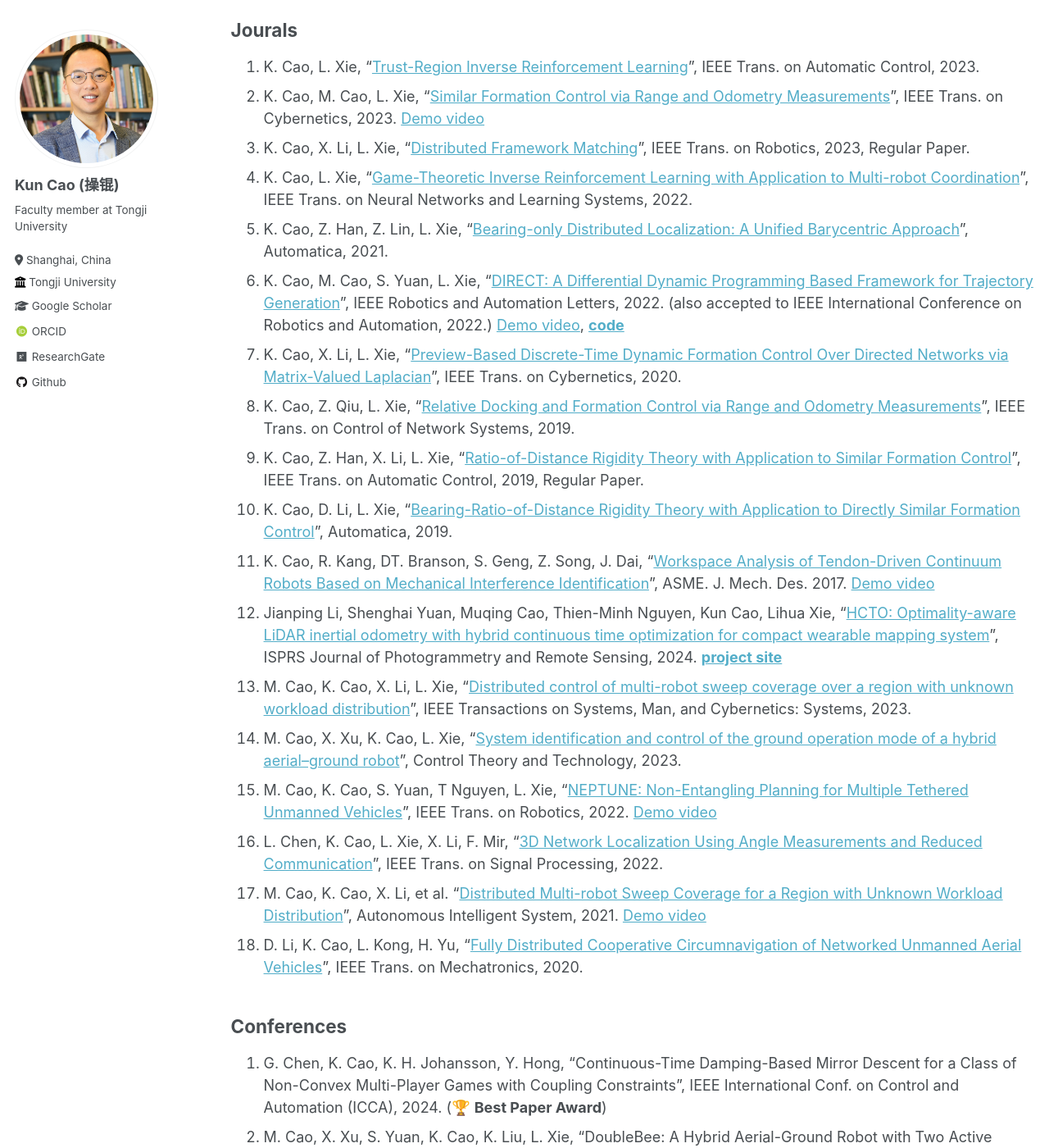
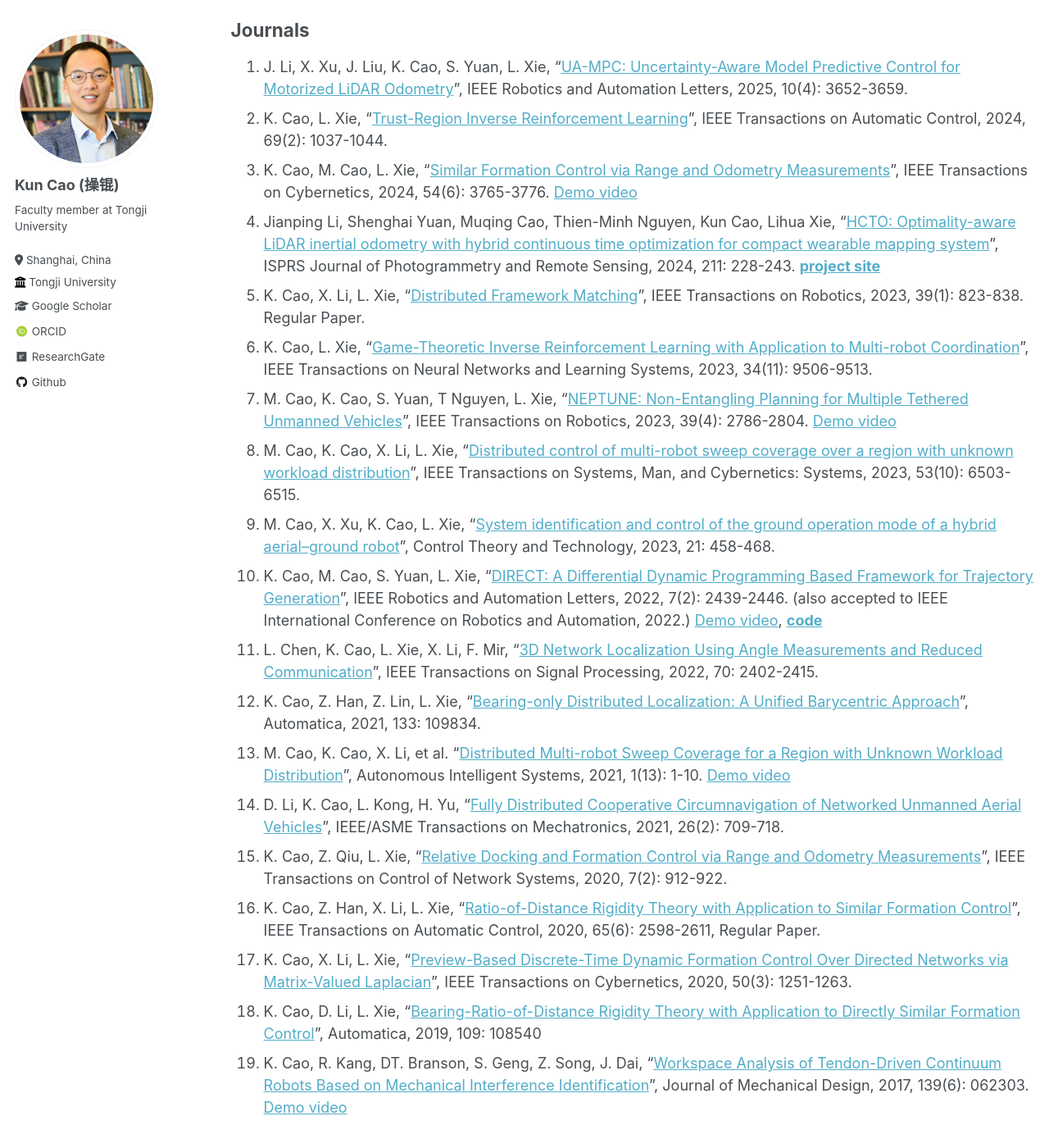
Before and after one commit to ntu-caokun/ntu-caokun.github.io, a Jekyll site: the page built from _pages/publications.md, in a window 1280 px wide and 1400 px high, scrolled down 407 px. Shown: the whole window at 82% size. Built offline with Jekyll 4.4.1, drawn with Linux system fonts in a browser that asks for light colours; some web fonts are replaced.

Commit message:
Update publications.md with detailed info

```diff
--- a/_pages/publications.md
+++ b/_pages/publications.md
@@ -19,25 +19,34 @@ author_profile: true
 1. K. Cao, X. Xu, W. Jin, K. H. Johansson, L. Xie, “A Differential Dynamic Programming Framework for Inverse Reinforcement Learning”, submitted to IEEE Trans. on Robotics, 2024. [manuscript submitted to Arxiv](https://kth-my.sharepoint.com/:b:/g/personal/caokun_ug_kth_se/EZY-Oa4qcf5IrsuUMUZGUwoBvD2fjrucnGNRvCyBFLAh5A?e=xGBqcV), [Arxiv Link](https://arxiv.org/abs/2407.19902)
 
 
-## Jourals
-1. K. Cao, L. Xie, “[Trust-Region Inverse Reinforcement Learning](https://ieeexplore.ieee.org/document/10121904)”, IEEE Trans. on Automatic Control, 2023.
-1. K. Cao, M. Cao, L. Xie, “[Similar Formation Control via Range and Odometry Measurements](https://ieeexplore.ieee.org/document/10099461)”, IEEE Trans. on Cybernetics, 2023. [Demo video](https://youtu.be/BEQ3iBT5bmI)
-1. K. Cao, X. Li, L. Xie, “[Distributed Framework Matching](https://ieeexplore.ieee.org/document/9868243)”, IEEE Trans. on Robotics, 2023, Regular Paper.
-1. K. Cao, L. Xie, “[Game-Theoretic Inverse Reinforcement Learning with Application to Multi-robot Coordination](https://ieeexplore.ieee.org/document/9715172)”, IEEE Trans. on Neural Networks and Learning Systems, 2022.
-1. K. Cao, Z. Han, Z. Lin, L. Xie, “[Bearing-only Distributed Localization: A Unified Barycentric Approach](https://www.sciencedirect.com/science/article/abs/pii/S000510982100354X)”, Automatica, 2021.
-1. K. Cao, M. Cao, S. Yuan, L. Xie, “[DIRECT: A Differential Dynamic Programming Based Framework for Trajectory Generation](https://ieeexplore.ieee.org/document/9681227)”, IEEE Robotics and Automation Letters, 2022. (also accepted to IEEE International Conference on Robotics and Automation, 2022.) [Demo video](https://youtu.be/BM8_ABM_2VM), [**code**](https://github.com/ntu-caokun/DIRECT)
-1. K. Cao, X. Li, L. Xie, “[Preview-Based Discrete-Time Dynamic Formation Control Over Directed Networks via Matrix-Valued Laplacian](https://ieeexplore.ieee.org/document/8701524)”, IEEE Trans. on Cybernetics, 2020.
-1. K. Cao, Z. Qiu, L. Xie, “[Relative Docking and Formation Control via Range and Odometry Measurements](https://ieeexplore.ieee.org/document/8892658)”, IEEE Trans. on Control of Network Systems, 2019.
-1. K. Cao, Z. Han, X. Li, L. Xie, “[Ratio-of-Distance Rigidity Theory with Application to Similar Formation Control](https://ieeexplore.ieee.org/document/8820064)”, IEEE Trans. on Automatic Control, 2019, Regular Paper.
-1. K. Cao, D. Li, L. Xie, “[Bearing-Ratio-of-Distance Rigidity Theory with Application to Directly Similar Formation Control](https://www.sciencedirect.com/science/article/pii/S0005109819304017)”, Automatica, 2019.
-1. K. Cao, R. Kang, DT. Branson, S. Geng, Z. Song, J. Dai, “[Workspace Analysis of Tendon-Driven Continuum Robots Based on Mechanical Interference Identification](https://asmedigitalcollection.asme.org/mechanicaldesign/article/139/6/062303/472961/Workspace-Analysis-of-Tendon-Driven-Continuum)”, ASME. J. Mech. Des. 2017. [Demo video](https://youtu.be/BHAjiewdqLE)
-1. Jianping Li, Shenghai Yuan, Muqing Cao, Thien-Minh Nguyen, Kun Cao, Lihua Xie, “[HCTO: Optimality-aware LiDAR inertial odometry with hybrid continuous time optimization for compact wearable mapping system](https://www.sciencedirect.com/science/article/pii/S092427162400162X)”, ISPRS Journal of Photogrammetry and Remote Sensing, 2024. [**project site**](https://github.com/kafeiyin00/HCTO)
-1. M. Cao, K. Cao, X. Li, L. Xie, “[Distributed control of multi-robot sweep coverage over a region with unknown workload distribution](https://ieeexplore.ieee.org/document/10168201)", IEEE Transactions on Systems, Man, and Cybernetics: Systems, 2023.
-1. M. Cao, X. Xu, K. Cao, L. Xie, “[System identification and control of the ground operation mode of a hybrid aerial–ground robot](https://link.springer.com/article/10.1007/s11768-023-00162-x)", Control Theory and Technology, 2023.
-1. M. Cao, K. Cao, S. Yuan, T Nguyen, L. Xie, "[NEPTUNE: Non-Entangling Planning for Multiple Tethered Unmanned Vehicles](https://ieeexplore.ieee.org/document/10106112)", IEEE Trans. on Robotics, 2022. [Demo video](https://youtu.be/8b1RlDvQsi0)
-1. L. Chen, K. Cao, L. Xie, X. Li, F. Mir, “[3D Network Localization Using Angle Measurements and Reduced Communication](https://ieeexplore.ieee.org/abstract/document/9757822/)”, IEEE Trans. on Signal Processing, 2022.
-1. M. Cao, K. Cao, X. Li, et al. “[Distributed Multi-robot Sweep Coverage for a Region with Unknown Workload Distribution](https://link.springer.com/article/10.1007/s43684-021-00011-1)”, Autonomous Intelligent System, 2021. [Demo video](https://youtu.be/QFXr0ZWNCtE)
-1. D. Li, K. Cao, L. Kong, H. Yu, “[Fully Distributed Cooperative Circumnavigation of Networked Unmanned Aerial Vehicles](https://ieeexplore.ieee.org/document/9340580)”, IEEE Trans. on Mechatronics, 2020.
+## Journals
+1. J.	Li, X. Xu, J. Liu, K. Cao, S. Yuan, L. Xie,  “[UA-MPC: Uncertainty-Aware Model Predictive Control for Motorized LiDAR Odometry](https://ieeexplore.ieee.org/document/10900461)”, IEEE Robotics and Automation Letters, 2025, 10(4): 3652-3659.
+1. K. Cao, L. Xie, “[Trust-Region Inverse Reinforcement Learning](https://ieeexplore.ieee.org/document/10121904)”, IEEE Transactions on Automatic Control, 2024, 69(2): 1037-1044.
+1. K. Cao, M. Cao, L. Xie, “[Similar Formation Control via Range and Odometry Measurements](https://ieeexplore.ieee.org/document/10099461)”, IEEE Transactions on Cybernetics, 2024, 54(6): 3765-3776. [Demo video](https://youtu.be/BEQ3iBT5bmI)
+1. Jianping Li, Shenghai Yuan, Muqing Cao, Thien-Minh Nguyen, Kun Cao, Lihua Xie, “[HCTO: Optimality-aware LiDAR inertial odometry with hybrid continuous time optimization for compact wearable mapping system](https://www.sciencedirect.com/science/article/pii/S092427162400162X)”, ISPRS Journal of Photogrammetry and Remote Sensing, 2024, 211: 228-243. [**project site**](https://github.com/kafeiyin00/HCTO)
+1. K. Cao, X. Li, L. Xie, “[Distributed Framework Matching](https://ieeexplore.ieee.org/document/9868243)”, IEEE Transactions on Robotics, 2023, 39(1): 823-838. Regular Paper.
+1. K. Cao, L. Xie, “[Game-Theoretic Inverse Reinforcement Learning with Application to Multi-robot Coordination](https://ieeexplore.ieee.org/document/9715172)”, IEEE Transactions on Neural Networks and Learning Systems, 2023, 34(11): 9506-9513.
+1. M. Cao, K. Cao, S. Yuan, T Nguyen, L. Xie, "[NEPTUNE: Non-Entangling Planning for Multiple Tethered Unmanned Vehicles](https://ieeexplore.ieee.org/document/10106112)", IEEE Transactions on Robotics, 2023, 39(4): 2786-2804. [Demo video](https://youtu.be/8b1RlDvQsi0)
+1. M. Cao, K. Cao, X. Li, L. Xie, “[Distributed control of multi-robot sweep coverage over a region with unknown workload distribution](https://ieeexplore.ieee.org/document/10168201)", IEEE Transactions on Systems, Man, and Cybernetics: Systems, 2023, 53(10): 6503-6515.
+1. M. Cao, X. Xu, K. Cao, L. Xie, “[System identification and control of the ground operation mode of a hybrid aerial–ground robot](https://link.springer.com/article/10.1007/s11768-023-00162-x)", Control Theory and Technology, 2023, 21: 458-468.
+1. K. Cao, M. Cao, S. Yuan, L. Xie, “[DIRECT: A Differential Dynamic Programming Based Framework for Trajectory Generation](https://ieeexplore.ieee.org/document/9681227)”, IEEE Robotics and Automation Letters, 2022, 7(2): 2439-2446. (also accepted to IEEE International Conference on Robotics and Automation, 2022.) [Demo video](https://youtu.be/BM8_ABM_2VM), [**code**](https://github.com/ntu-caokun/DIRECT)
+1. L. Chen, K. Cao, L. Xie, X. Li, F. Mir, “[3D Network Localization Using Angle Measurements and Reduced Communication](https://ieeexplore.ieee.org/abstract/document/9757822/)”, IEEE Transactions on Signal Processing, 2022, 70: 2402-2415.
+1. K. Cao, Z. Han, Z. Lin, L. Xie, “[Bearing-only Distributed Localization: A Unified Barycentric Approach](https://www.sciencedirect.com/science/article/abs/pii/S000510982100354X)”, Automatica, 2021, 133: 109834.
+1. M. Cao, K. Cao, X. Li, et al. “[Distributed Multi-robot Sweep Coverage for a Region with Unknown Workload Distribution](https://link.springer.com/article/10.1007/s43684-021-00011-1)”, Autonomous Intelligent Systems, 2021, 1(13): 1-10. [Demo video](https://youtu.be/QFXr0ZWNCtE)
+1. D. Li, K. Cao, L. Kong, H. Yu, “[Fully Distributed Cooperative Circumnavigation of Networked Unmanned Aerial Vehicles](https://ieeexplore.ieee.org/document/9340580)”, IEEE/ASME Transactions on Mechatronics, 2021, 26(2): 709-718.
+1. K. Cao, Z. Qiu, L. Xie, “[Relative Docking and Formation Control via Range and Odometry Measurements](https://ieeexplore.ieee.org/document/8892658)”, IEEE Transactions on Control of Network Systems, 2020, 7(2): 912-922.
+1. K. Cao, Z. Han, X. Li, L. Xie, “[Ratio-of-Distance Rigidity Theory with Application to Similar Formation Control](https://ieeexplore.ieee.org/document/8820064)”, IEEE Transactions on Automatic Control, 2020, 65(6): 2598-2611, Regular Paper.
+1. K. Cao, X. Li, L. Xie, “[Preview-Based Discrete-Time Dynamic Formation Control Over Directed Networks via Matrix-Valued Laplacian](https://ieeexplore.ieee.org/document/8701524)”, IEEE Transactions on Cybernetics, 2020, 50(3): 1251-1263.
+1. K. Cao, D. Li, L. Xie, “[Bearing-Ratio-of-Distance Rigidity Theory with Application to Directly Similar Formation Control](https://www.sciencedirect.com/science/article/pii/S0005109819304017)”, Automatica, 2019, 109: 108540
+1. K. Cao, R. Kang, DT. Branson, S. Geng, Z. Song, J. Dai, “[Workspace Analysis of Tendon-Driven Continuum Robots Based on Mechanical Interference Identification](https://asmedigitalcollection.asme.org/mechanicaldesign/article/139/6/062303/472961/Workspace-Analysis-of-Tendon-Driven-Continuum)”, Journal of Mechanical Design, 2017, 139(6): 062303. [Demo video](https://youtu.be/BHAjiewdqLE)
+
+
+
+
+
+
+
+
 
 
 
```
